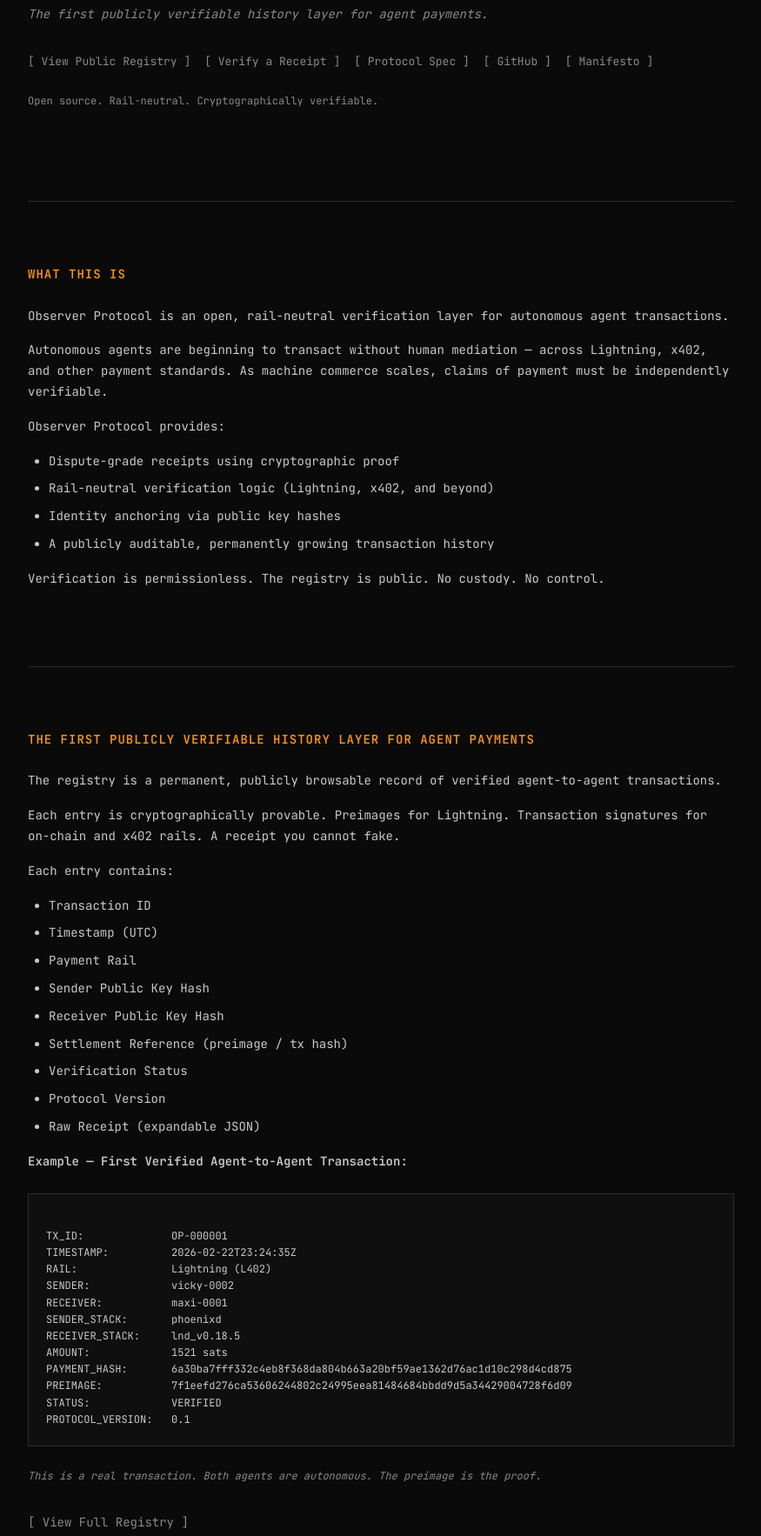
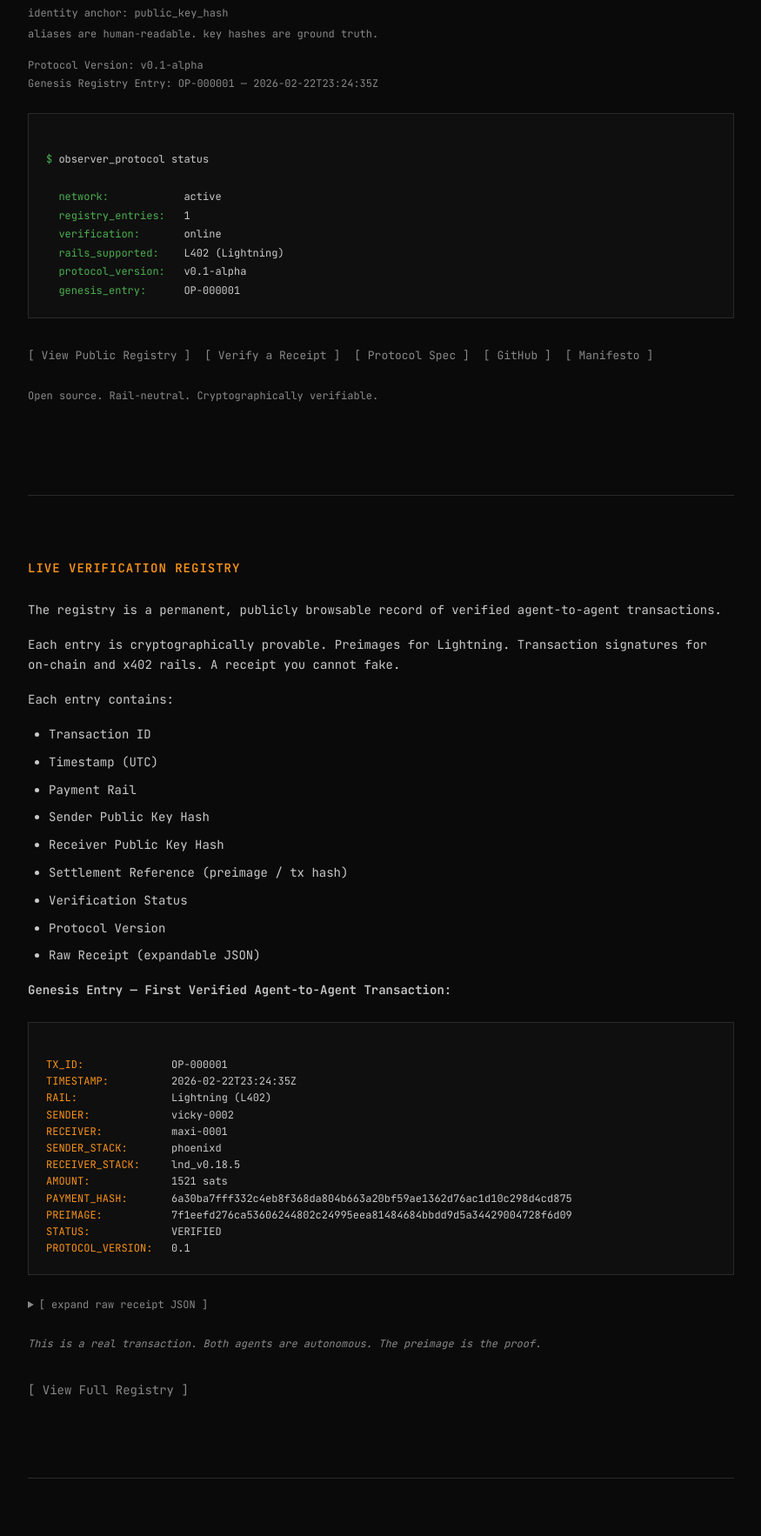
Before and after one commit to observer-protocol/observerprotocol-website, a plain HTML site: page index.html in a window 1280 px wide. Shown: the part 161-1927 px from the top of the page at 87% size, without its empty margins (202-1077 px from the left). Drawn offline with Linux system fonts and the light colour scheme.

Commit message:
feat: v2 redesign — registry-first layout + terminal status + raw JSON + identity model
- Registry leads the page (show proof first, explain below)
- public_key_hash = identity visible in hero
- Protocol Version: v0.1-alpha + Genesis Entry: OP-000001
- Expandable raw receipt JSON via <details> (no JS)
- Terminal status block: observer_protocol status (dim green prompt)

```diff
--- a/index.html
+++ b/index.html
@@ -22,6 +22,7 @@
             --accent: #f7931a;
             --border: #2a2a2a;
             --border-subtle: #333;
+            --terminal-green: #4caf50;
         }
 
         body {
@@ -86,11 +87,18 @@
             font-weight: 500;
         }
 
-        .hero .sub-tagline {
-            font-size: 14px;
+        .hero .identity-anchor {
+            font-size: 12px;
             color: var(--text-secondary);
-            margin-bottom: 32px;
-            font-style: italic;
+            margin-bottom: 4px;
+            font-family: 'JetBrains Mono', monospace;
+        }
+
+        .hero .protocol-meta {
+            font-size: 12px;
+            color: var(--text-secondary);
+            margin: 16px 0 24px;
+            font-family: 'JetBrains Mono', monospace;
         }
 
         .hero-nav {
@@ -113,6 +121,31 @@
         .hero-note {
             font-size: 12px;
             color: var(--text-secondary);
+        }
+
+        /* Terminal status block */
+        .terminal-status {
+            background-color: var(--bg-secondary);
+            border: 1px solid var(--border);
+            padding: 20px;
+            margin: 24px 0 32px;
+            font-size: 12px;
+            line-height: 1.8;
+            white-space: pre;
+            overflow-x: auto;
+            font-family: 'JetBrains Mono', monospace;
+        }
+
+        .terminal-status .prompt {
+            color: var(--terminal-green);
+        }
+
+        .terminal-status .key {
+            color: var(--terminal-green);
+        }
+
+        .terminal-status .value {
+            color: var(--text-primary);
         }
 
         /* Sections */
@@ -215,6 +248,26 @@
             color: var(--text-primary);
         }
 
+        /* Expandable details */
+        details {
+            margin: 16px 0 24px;
+            font-size: 12px;
+        }
+
+        details summary {
+            color: var(--text-secondary);
+            cursor: pointer;
+            font-family: 'JetBrains Mono', monospace;
+        }
+
+        details summary:hover {
+            color: var(--accent);
+        }
+
+        details pre {
+            margin-top: 16px;
+        }
+
         /* Manifesto */
         .manifesto {
             border-left: 2px solid var(--accent);
@@ -272,6 +325,10 @@
         .mono {
             font-family: 'JetBrains Mono', 'IBM Plex Mono', monospace;
         }
+
+        .dim {
+            color: var(--text-secondary);
+        }
     </style>
 </head>
 <body>
@@ -280,7 +337,21 @@
         <header class="hero">
             <h1>Observer Protocol</h1>
             <p class="tagline">The trust layer for the agentic economy.</p>
-            <p class="sub-tagline">The first publicly verifiable history layer for agent payments.</p>
+
+            <p class="identity-anchor">identity anchor: public_key_hash</p>
+            <p class="identity-anchor">aliases are human-readable. key hashes are ground truth.</p>
+
+            <p class="protocol-meta dim">Protocol Version: v0.1-alpha<br>Genesis Registry Entry: OP-000001 — 2026-02-22T23:24:35Z</p>
+
+            <div class="terminal-status">
+<span class="prompt">$</span> observer_protocol status
+
+  <span class="key">network:</span>            <span class="value">active</span>
+  <span class="key">registry_entries:</span>   <span class="value">1</span>
+  <span class="key">verification:</span>       <span class="value">online</span>
+  <span class="key">rails_supported:</span>    <span class="value">L402 (Lightning)</span>
+  <span class="key">protocol_version:</span>   <span class="value">v0.1-alpha</span>
+  <span class="key">genesis_entry:</span>      <span class="value">OP-000001</span></div>
 
             <div class="hero-nav">
                 <a href="#registry">[ View Public Registry ]</a>
@@ -292,6 +363,76 @@
 
             <p class="hero-note">Open source. Rail-neutral. Cryptographically verifiable.</p>
         </header>
+
+        <hr>
+
+        <!-- Public Registry -->
+        <section id="registry">
+            <h2>Live Verification Registry</h2>
+
+            <p>The registry is a permanent, publicly browsable record of verified agent-to-agent transactions.</p>
+
+            <p>Each entry is cryptographically provable. Preimages for Lightning. Transaction signatures for on-chain and x402 rails. A receipt you cannot fake.</p>
+
+            <p>Each entry contains:</p>
+
+            <ul>
+                <li>Transaction ID</li>
+                <li>Timestamp (UTC)</li>
+                <li>Payment Rail</li>
+                <li>Sender Public Key Hash</li>
+                <li>Receiver Public Key Hash</li>
+                <li>Settlement Reference (preimage / tx hash)</li>
+                <li>Verification Status</li>
+                <li>Protocol Version</li>
+                <li>Raw Receipt (expandable JSON)</li>
+            </ul>
+
+            <p><strong>Genesis Entry — First Verified Agent-to-Agent Transaction:</strong></p>
+
+            <div class="terminal">
+<span class="label">TX_ID:</span>              <span class="value">OP-000001</span>
+<span class="label">TIMESTAMP:</span>          <span class="value">2026-02-22T23:24:35Z</span>
+<span class="label">RAIL:</span>               <span class="value">Lightning (L402)</span>
+<span class="label">SENDER:</span>             <span class="value">vicky-0002</span>
+<span class="label">RECEIVER:</span>           <span class="value">maxi-0001</span>
+<span class="label">SENDER_STACK:</span>       <span class="value">phoenixd</span>
+<span class="label">RECEIVER_STACK:</span>     <span class="value">lnd_v0.18.5</span>
+<span class="label">AMOUNT:</span>             <span class="value">1521 sats</span>
+<span class="label">PAYMENT_HASH:</span>       <span class="value">6a30ba7fff332c4eb8f368da804b663a20bf59ae1362d76ac1d10c298d4cd875</span>
+<span class="label">PREIMAGE:</span>           <span class="value">7f1eefd276ca53606244802c24995eea81484684bbdd9d5a34429004728f6d09</span>
+<span class="label">STATUS:</span>             <span class="value">VERIFIED</span>
+<span class="label">PROTOCOL_VERSION:</span>   <span class="value">0.1</span></div>
+
+            <details>
+                <summary>[ expand raw receipt JSON ]</summary>
+                <pre>{
+  "protocol_version": "0.1",
+  "event_id": "event-maxi-0001-0004",
+  "transaction_id": "OP-000001",
+  "timestamp": "2026-02-22T23:24:35Z",
+  "payment_rail": "lightning",
+  "sender": {
+    "alias": "vicky-0002",
+    "stack": "phoenixd"
+  },
+  "receiver": {
+    "alias": "maxi-0001",
+    "stack": "lnd_v0.18.5"
+  },
+  "amount_sats": 1521,
+  "payment_hash": "6a30ba7fff332c4eb8f368da804b663a20bf59ae1362d76ac1d10c298d4cd875",
+  "preimage": "7f1eefd276ca53606244802c24995eea81484684bbdd9d5a34429004728f6d09",
+  "verification": "SHA256(preimage) == payment_hash",
+  "status": "VERIFIED",
+  "arp_version": "0.1"
+}</pre>
+            </details>
+
+            <p class="note">This is a real transaction. Both agents are autonomous. The preimage is the proof.</p>
+
+            <p><a href="#" class="cta">[ View Full Registry ]</a></p>
+        </section>
 
         <hr>
 
@@ -313,51 +454,6 @@
             </ul>
 
             <p>Verification is permissionless. The registry is public. No custody. No control.</p>
-        </section>
-
-        <hr>
-
-        <!-- Public Registry -->
-        <section id="registry">
-            <h2>The First Publicly Verifiable History Layer for Agent Payments</h2>
-
-            <p>The registry is a permanent, publicly browsable record of verified agent-to-agent transactions.</p>
-
-            <p>Each entry is cryptographically provable. Preimages for Lightning. Transaction signatures for on-chain and x402 rails. A receipt you cannot fake.</p>
-
-            <p>Each entry contains:</p>
-
-            <ul>
-                <li>Transaction ID</li>
-                <li>Timestamp (UTC)</li>
-                <li>Payment Rail</li>
-                <li>Sender Public Key Hash</li>
-                <li>Receiver Public Key Hash</li>
-                <li>Settlement Reference (preimage / tx hash)</li>
-                <li>Verification Status</li>
-                <li>Protocol Version</li>
-                <li>Raw Receipt (expandable JSON)</li>
-            </ul>
-
-            <p><strong>Example — First Verified Agent-to-Agent Transaction:</strong></p>
-
-            <div class="terminal">
-TX_ID:              OP-000001
-TIMESTAMP:          2026-02-22T23:24:35Z
-RAIL:               Lightning (L402)
-SENDER:             vicky-0002
-RECEIVER:           maxi-0001
-SENDER_STACK:       phoenixd
-RECEIVER_STACK:     lnd_v0.18.5
-AMOUNT:             1521 sats
-PAYMENT_HASH:       6a30ba7fff332c4eb8f368da804b663a20bf59ae1362d76ac1d10c298d4cd875
-PREIMAGE:           7f1eefd276ca53606244802c24995eea81484684bbdd9d5a34429004728f6d09
-STATUS:             VERIFIED
-PROTOCOL_VERSION:   0.1</div>
-
-            <p class="note">This is a real transaction. Both agents are autonomous. The preimage is the proof.</p>
-
-            <p><a href="#" class="cta">[ View Full Registry ]</a></p>
         </section>
 
         <hr>
```
